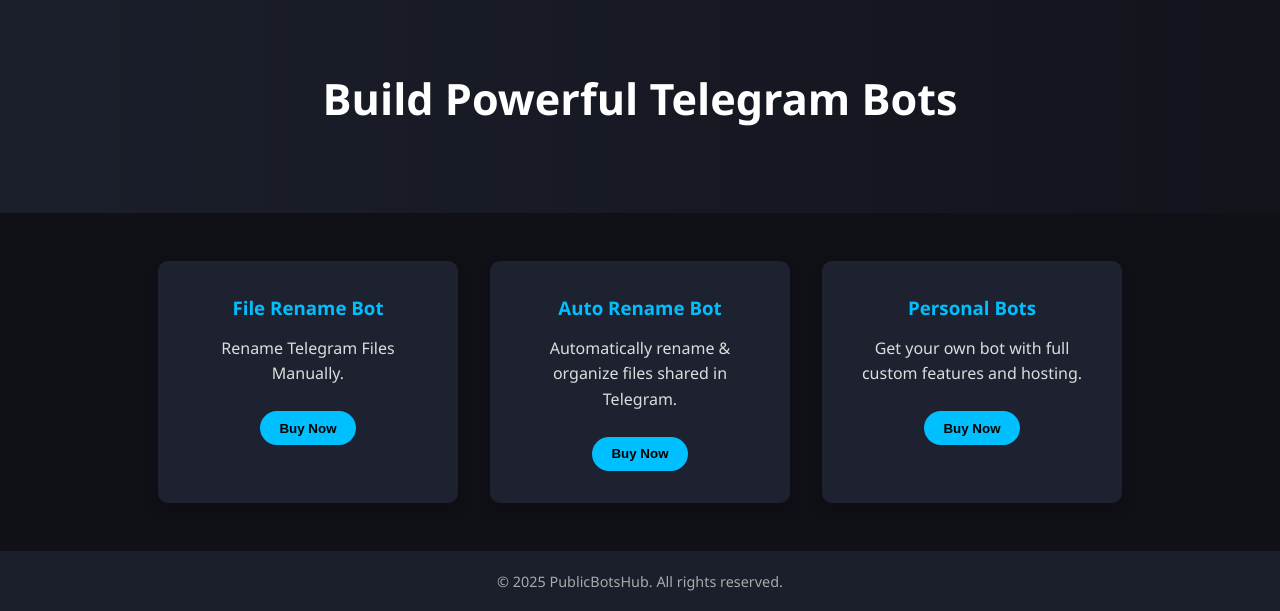
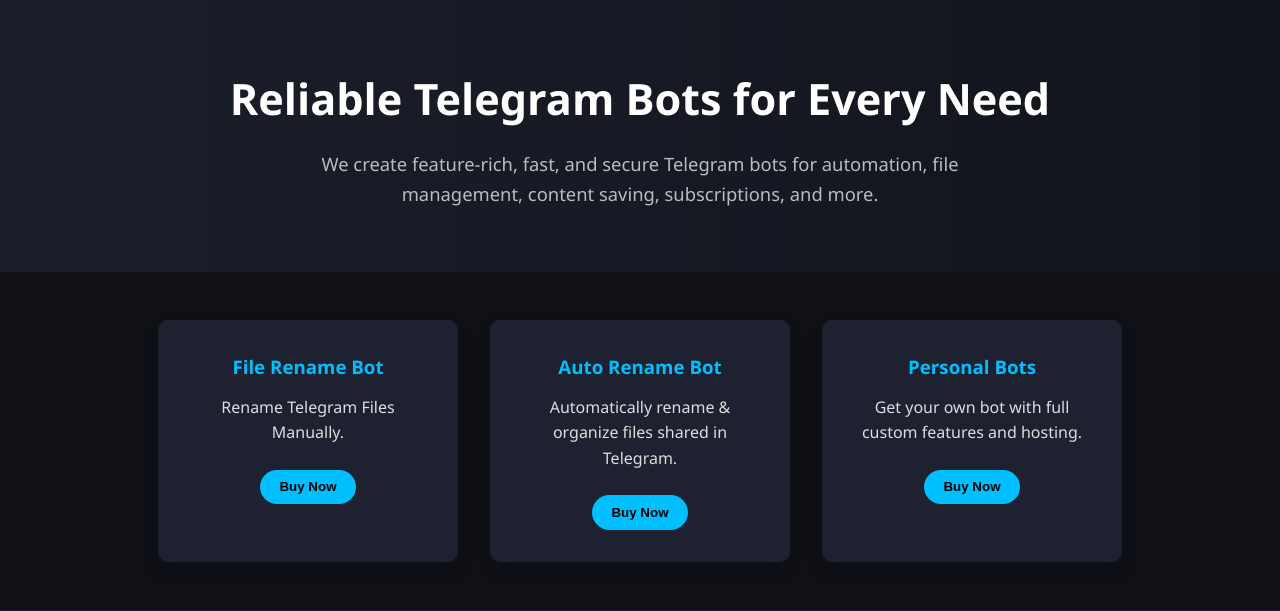
Before and after one commit to rehan-raxa/site, a Python web app: template templates/index.html in a window 1280 px wide. Shown: the part 48-659 px from the top of the page. Run offline with Jinja, Linux system fonts and the light colour scheme; the template is opened without the code that fills it, so the values that code supplies are empty.

Commit message:
Update index.html

```diff
--- a/templates/index.html
+++ b/templates/index.html
@@ -19,7 +19,8 @@
 
   <main>
     <section class="hero">
-      <h1>Build Powerful Telegram Bots</h1>
+      <h1>Reliable Telegram Bots for Every Need</h1>
+      <p>We create feature-rich, fast, and secure Telegram bots for automation, file management, content saving, subscriptions, and more.</p>
     </section>
 
     <section class="pricing">
```
